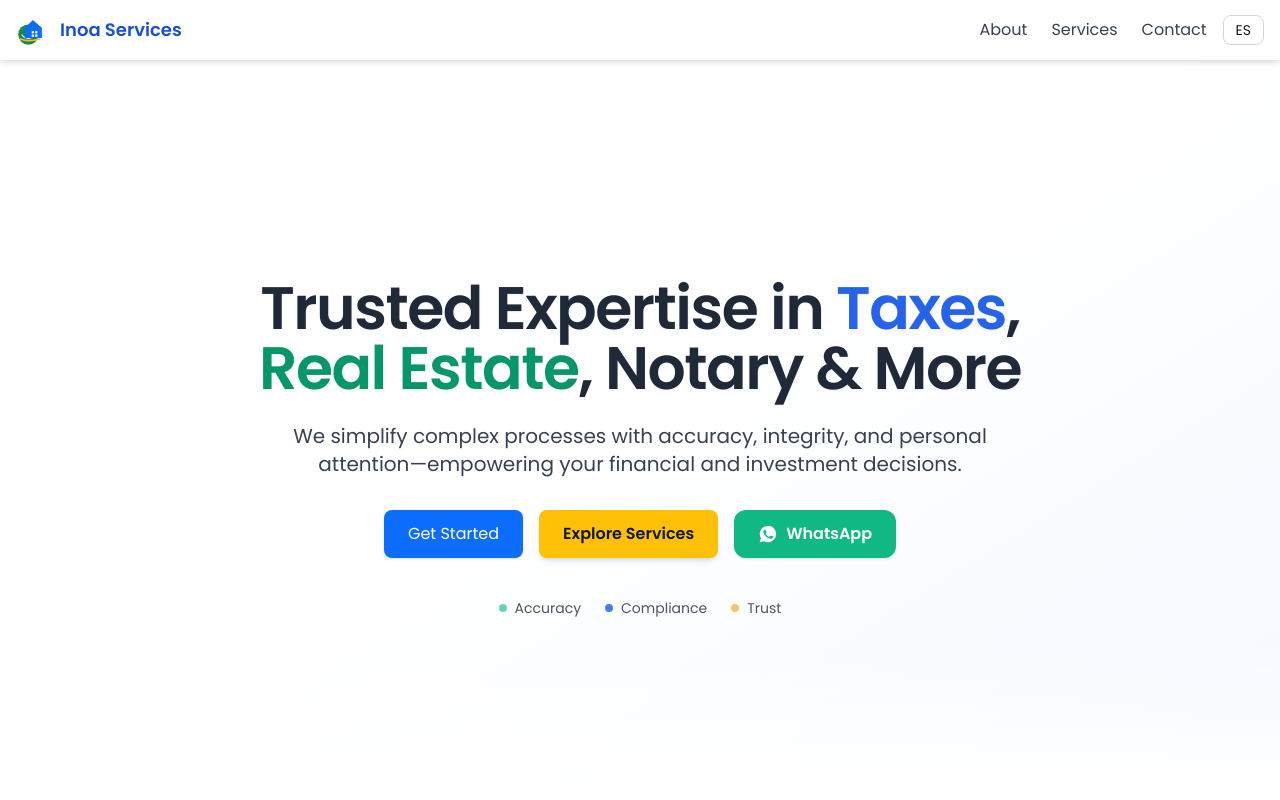
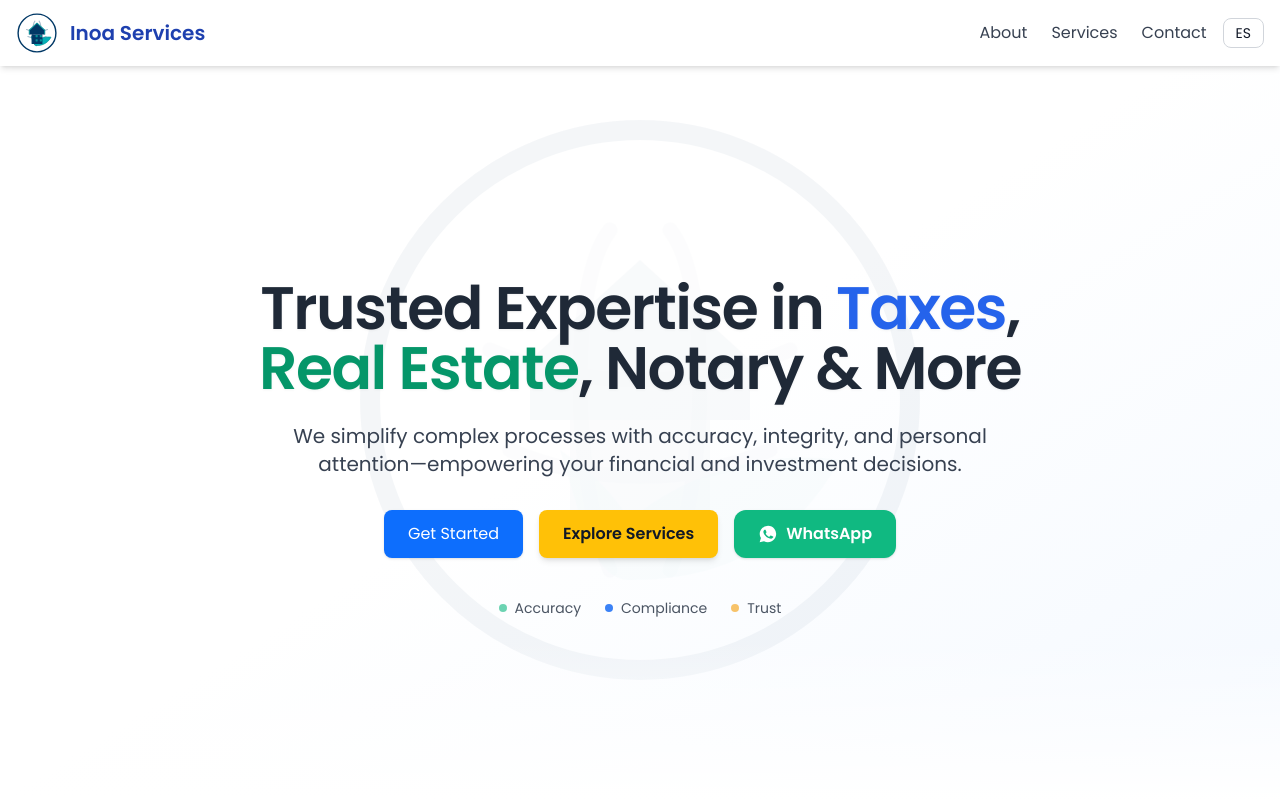
Before and after one commit to eduardoinoa18/inoa-services, a Next.js app: page / in a window 1280 px wide. Shown: the top 800 px of the page. Built offline with nearby package versions, Linux system fonts and the light colour scheme; no server answers.

Commit message:
style: redesigned logo component, added brand watermarks, footer logo variant

```diff
--- a/components/About.tsx
+++ b/components/About.tsx
@@ -2,6 +2,15 @@ export default function About() {
   return (
     <section id="about" className="relative py-24 px-4 bg-white overflow-hidden">
       <div className="absolute inset-0 pointer-events-none opacity-[0.15] bg-[radial-gradient(circle_at_30%_20%,#0D6EFD_0,#0D6EFD_8%,transparent_60%),radial-gradient(circle_at_70%_60%,#198754_0,#198754_10%,transparent_65%)]" />
+      <div className="absolute -right-32 top-1/2 -translate-y-1/2 opacity-[0.03] rotate-12 pointer-events-none select-none">
+        <svg viewBox="0 0 120 120" className="w-[420px] h-[420px]">
+          <circle cx="60" cy="60" r="54" fill="#ffffff" stroke="#013866" strokeWidth="4" />
+          <path d="M30 50c18 8 42 8 60 0M34 70c16 7 36 7 52 0M54 26c-8 10-8 48 0 68M66 26c8 10 8 48 0 68" stroke="#013866" strokeWidth="3" strokeLinecap="round" strokeLinejoin="round" fill="none" opacity="0.25" />
+          <path d="M58 96c22 0 34-10 42-24-14-2-30 2-42 12-4-6-8-10-14-14 4 12 6 26 14 26Z" fill="#06B1B7" opacity="0.35" />
+          <path d="M38 64V52l22-20 22 20v12" fill="#013866" opacity="0.55" />
+          <path d="M46 64v26h28V64" fill="#013866" opacity="0.35" />
+        </svg>
+      </div>
       <div className="max-w-6xl mx-auto relative">
         <div className="grid lg:grid-cols-2 gap-14 items-center">
           <div>
--- a/components/Footer.tsx
+++ b/components/Footer.tsx
@@ -1,10 +1,14 @@
+import Logo from "./Logo";
+
 export default function Footer() {
   return (
-    <footer className="relative bg-gray-950 text-gray-300 pt-20 pb-10 px-4 overflow-hidden">
+    <footer className="relative bg-gray-950 text-gray-300 pt-24 pb-10 px-4 overflow-hidden">
       <div className="absolute inset-0 pointer-events-none opacity-[0.4] bg-[radial-gradient(circle_at_15%_20%,rgba(13,110,253,0.25),transparent_60%),radial-gradient(circle_at_85%_70%,rgba(25,135,84,0.25),transparent_65%)]" />
       <div className="max-w-6xl mx-auto relative grid md:grid-cols-4 gap-12">
         <div className="md:col-span-2">
-          <h3 className="font-semibold text-white text-lg mb-4 tracking-wide">Inoa Services</h3>
+          <div className="mb-6">
+            <Logo size={70} withText tagline variant="footer" />
+          </div>
           <p className="text-sm text-gray-400 leading-relaxed max-w-md">
             Integrated support across Tax Preparation, Real Estate guidance, Notary Public, Immigration form preparation, and DR investment referrals—delivered with precision and integrity.
           </p>
--- a/components/Header.tsx
+++ b/components/Header.tsx
@@ -9,8 +9,7 @@ export default function Header() {
     <header className="w-full bg-white/90 backdrop-blur shadow-md fixed top-0 z-50">
       <div className="max-w-7xl mx-auto flex justify-between items-center px-4 py-3">
         <div className="flex items-center gap-2">
-          <Logo size={36} />
-          <span className="text-lg font-semibold text-blue-700">Inoa Services</span>
+          <Logo size={42} withText />
         </div>
         <button aria-label="Toggle Menu" className="md:hidden p-2" onClick={() => setOpen((v) => !v)}>
           <span className="block w-6 h-[2px] bg-gray-700 mb-1"></span>
--- a/components/Hero.tsx
+++ b/components/Hero.tsx
@@ -12,6 +12,15 @@ export default function Hero() {
         }}
       />
       <div className="absolute inset-0 -z-10 bg-gradient-to-br from-white/95 via-white/85 to-blue-50/70" />
+      <div className="pointer-events-none select-none absolute -z-10 inset-0 flex items-center justify-center opacity-[0.04]">
+        <svg viewBox="0 0 120 120" className="w-[600px] h-[600px]">
+          <circle cx="60" cy="60" r="54" fill="#ffffff" stroke="#013866" strokeWidth="4" />
+          <path d="M30 50c18 8 42 8 60 0M34 70c16 7 36 7 52 0M54 26c-8 10-8 48 0 68M66 26c8 10 8 48 0 68" stroke="#013866" strokeWidth="3" strokeLinecap="round" strokeLinejoin="round" fill="none" opacity="0.25" />
+          <path d="M58 96c22 0 34-10 42-24-14-2-30 2-42 12-4-6-8-10-14-14 4 12 6 26 14 26Z" fill="#06B1B7" opacity="0.35" />
+          <path d="M38 64V52l22-20 22 20v12" fill="#013866" opacity="0.55" />
+          <path d="M46 64v26h28V64" fill="#013866" opacity="0.35" />
+        </svg>
+      </div>
       <div className="absolute inset-x-0 top-0 h-32 bg-gradient-to-b from-white/80 to-transparent pointer-events-none" />
       <div className="absolute inset-x-0 bottom-0 h-40 bg-gradient-to-t from-white to-transparent pointer-events-none" />
       <Reveal>
--- a/components/Logo.tsx
+++ b/components/Logo.tsx
@@ -1,22 +1,66 @@
-export default function Logo({ size = 40 }: { size?: number }) {
-  return (
+type LogoProps = {
+  size?: number;
+  withText?: boolean;
+  tagline?: boolean;
+  variant?: 'default' | 'footer' | 'outline';
+  className?: string;
+};
+
+// Brand palette pulled from provided reference (approximate)
+const NAVY = '#013866';
+const TEAL = '#06B1B7';
+const TEAL_DARK = '#05939A';
+
+export default function Logo({ size = 48, withText = false, tagline = false, variant = 'default', className = '' }: LogoProps) {
+  const isFooter = variant === 'footer';
+  const isOutline = variant === 'outline';
+  const houseFill = isFooter ? '#ffffff' : NAVY;
+  const globeStroke = isFooter ? 'rgba(255,255,255,0.9)' : NAVY;
+  const leafFill = isFooter ? 'rgba(255,255,255,0.85)' : TEAL;
+  const leafAccent = isFooter ? 'rgba(255,255,255,0.7)' : TEAL_DARK;
+  const textColor = isFooter ? 'text-white' : 'text-blue-800';
+  const taglineColor = isFooter ? 'text-teal-200' : 'text-teal-600';
+
+  const mark = (
     <svg
       width={size}
       height={size}
-      viewBox="0 0 64 64"
-      xmlns="http://www.w3.org/2000/svg"
+      viewBox="0 0 120 120"
+      role="img"
       aria-label="Inoa Services Logo"
-      role="img"
+      className={className}
     >
       <title>Inoa Services</title>
-      <circle cx="22" cy="40" r="18" fill="#198754" />
-      <path d="M10 40a14 14 0 0024 0" fill="none" stroke="#e6fff3" strokeWidth="2" />
-      <path d="M30 14l16 14v18H16V28l14-14z" fill="#0D6EFD" />
-      <rect x="28" y="34" width="4" height="4" fill="#ffffff" />
-      <rect x="34" y="34" width="4" height="4" fill="#ffffff" />
-      <rect x="28" y="40" width="4" height="4" fill="#ffffff" />
-      <rect x="34" y="40" width="4" height="4" fill="#ffffff" />
-      <path d="M8 48c9 4 20 4 34 0" fill="none" stroke="#FFC107" strokeWidth="3" strokeLinecap="round" />
+      {/* Outer circular form (globe + leaf) */}
+      <circle cx="60" cy="60" r="54" fill={isOutline ? 'none' : '#ffffff'} stroke={globeStroke} strokeWidth={isOutline ? 5 : 4} />
+      {/* Globe meridians (simplified) */}
+      <path d="M30 50c18 8 42 8 60 0M34 70c16 7 36 7 52 0M54 26c-8 10-8 48 0 68M66 26c8 10 8 48 0 68" stroke={globeStroke} strokeWidth={3} strokeLinecap="round" strokeLinejoin="round" fill="none" opacity={isOutline ? 0.25 : 0.35} />
+      {/* Leaf base (lower right) */}
+      <path d="M58 96c22 0 34-10 42-24-14-2-30 2-42 12-4-6-8-10-14-14 4 12 6 26 14 26Z" fill={isOutline ? 'none' : leafFill} stroke={leafAccent} strokeWidth={2} strokeLinecap="round" strokeLinejoin="round" opacity={isOutline ? 0.3 : 1} />
+      {/* House / roof */}
+      <path d="M38 64V52l22-20 22 20v12" fill={houseFill} stroke={isFooter ? leafAccent : TEAL_DARK} strokeWidth={3} strokeLinejoin="round" />
+      <path d="M46 64v26h28V64" fill={houseFill} stroke={globeStroke} strokeWidth={3} strokeLinejoin="round" />
+      {/* Window (4 panes) */}
+      <g fill={isFooter ? leafAccent : TEAL_DARK}>
+        <rect x="56" y="66" width="6" height="6" rx="1" />
+        <rect x="68" y="66" width="6" height="6" rx="1" />
+        <rect x="56" y="78" width="6" height="6" rx="1" />
+        <rect x="68" y="78" width="6" height="6" rx="1" />
+      </g>
     </svg>
   );
+
+  if (!withText) return mark;
+
+  return (
+    <div className="flex flex-col items-start gap-1">
+      <div className="flex items-center gap-3">
+        {mark}
+        <span className={`font-semibold text-xl leading-tight ${textColor}`}>Inoa Services</span>
+      </div>
+      {tagline && (
+        <span className={`text-sm font-medium tracking-wide ${taglineColor}`}>Simply Great Service</span>
+      )}
+    </div>
+  );
 }
```
